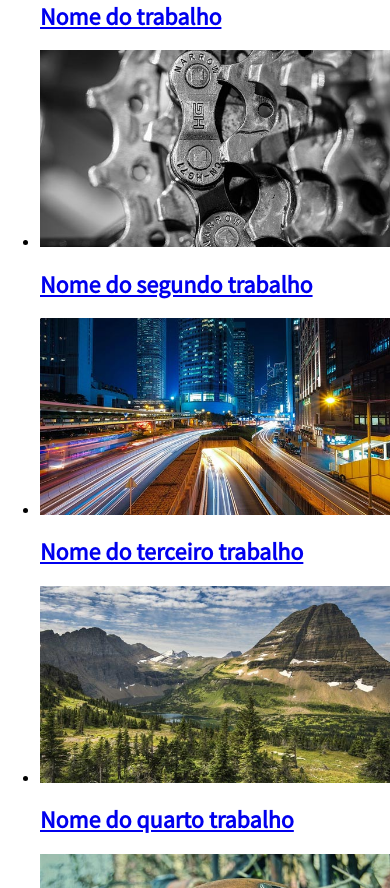
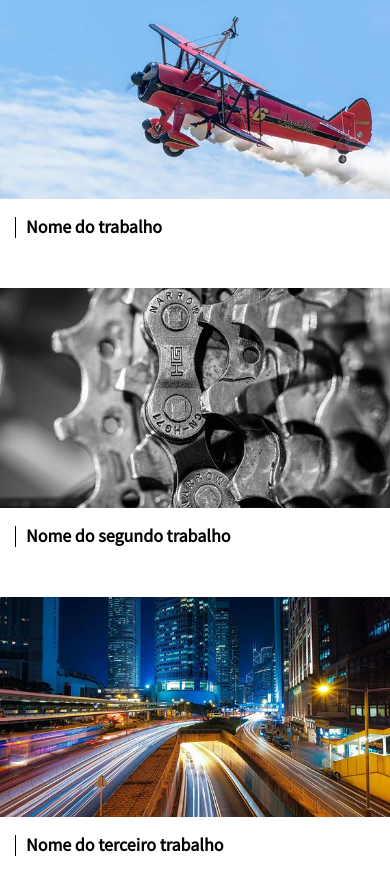
Before and after one commit to tattudc/home, a plain HTML site: page portifolio.html in a window 390 px wide. Shown: the part 796-1684 px from the top of the page. Drawn offline with Linux system fonts and the light colour scheme.

Commit message:
atualização portifolio
atualizado para mobile

```diff
--- /dev/null
+++ b/css/style-portifolio.css
@@ -0,0 +1,19 @@
+.lista-trabalho{
+    list-style: none;
+    padding: 0;
+}
+.lista-trabalho__item{
+    margin-left: -15px;
+    margin-right: -15px;
+    margin-bottom: 50px;
+}
+.lista-trabalho__item a{
+    text-decoration: none;
+}
+.lista-trabalho__titulo{
+    color: #000;
+    font-size: 18px;
+    margin-left: 15px;
+    border-left: 1px solid #000;
+    padding-left: 10px;
+}
--- a/portifolio.html
+++ b/portifolio.html
@@ -7,6 +7,8 @@
     <title>Tarcisio Câmara - Portifolio</title>
     <link rel="stylesheet" href="css/normalize.css">
     <link rel="stylesheet" href="css/style.css">
+    <link rel="stylesheet" href="css/style-sobre.css">
+    <link rel="stylesheet" href="css/style-portifolio.css">
 </head>
 <body>
     <header class="cabecalho">
@@ -23,46 +25,46 @@
     </header>
     <main>
         <article>
-            <header>
-                <h1>Portifolio</h1>
+            <header class="pagina-cabecalho">
+                <h1 class="pagina-cabecalho__titulo">Portifolio</h1>
             </header>
-            <section>
-                <p>Lorem ipsum dolor, sit amet consectetur adipisicing elit. Et, maiA prática cotidiana prova que o novo modelo estrutural aqui preconizado obstaculiza a apreciação da importância do orçamento setorial. Acima de tudo, é fundamental ressaltar que a mobilidade dos capitais internacionais facilita a criação das condições inegavelmente apropriadas. O incentivo ao avanço tecnológico, assim como a percepção das dificuldades desafia a capacidade de equalização das diretrizes de desenvolvimento para o futuro.ores provident voluptate consectetur nobis dolores dolorum ipsa nesciunt porro modi totam dolore</p>
+            <section class="pagina-conteudo">
+                <p class="text-center">Lorem ipsum dolor, sit amet consectetur adipisicing elit. Et, maiA prática cotidiana prova que o novo modelo estrutural aqui preconizado obstaculiza a apreciação da importância do orçamento setorial. Acima de tudo, é fundamental ressaltar que a mobilidade dos capitais internacionais facilita a criação das condições inegavelmente apropriadas. O incentivo ao avanço tecnológico, assim como a percepção das dificuldades desafia a capacidade de equalização das diretrizes de desenvolvimento para o futuro.ores provident voluptate consectetur nobis dolores dolorum ipsa nesciunt porro modi totam dolore</p>
                 <nav>
-                    <ul>
-                        <li>
+                    <ul class="lista-trabalho">
+                        <li class="lista-trabalho__item">
                             <a href="portfolio/aircraft-2806035_1280.jpg">
-                                <img src="portfolio/miniaturas/aircraft-2806035_min.jpg" alt="">
-                                <h2>Nome do trabalho</h2></a>
+                                <img class="lista-trabalho__img" src="portfolio/miniaturas/aircraft-2806035_min.jpg" alt="">
+                                <h2 class="lista-trabalho__titulo">Nome do trabalho</h2></a>
                         </li>
-                        <li>
+                        <li class="lista-trabalho__item">
                             <a href="portfolio/gear-2291916_1280.jpg">
-                                <img src="portfolio/miniaturas/gear-2291916_min.jpg" alt="">
-                                <h2>Nome do segundo trabalho</h2>
+                                <img class="lista-trabalho__img" src="portfolio/miniaturas/gear-2291916_min.jpg" alt="">
+                                <h2 class="lista-trabalho__titulo">Nome do segundo trabalho</h2>
                             </a>
                         </li>
-                        <li>
+                        <li class="lista-trabalho__item">
                             <a href="portfolio/hong-kong-1990268_1280.jpg">
-                                <img src="portfolio/miniaturas/hong-kong-1990268_min.jpg" alt="">
-                                <h2>Nome do terceiro trabalho</h2>
+                                <img class="lista-trabalho__img" src="portfolio/miniaturas/hong-kong-1990268_min.jpg" alt="">
+                                <h2 class="lista-trabalho__titulo">Nome do terceiro trabalho</h2>
                             </a>
                         </li>
-                        <li>
+                        <li class="lista-trabalho__item">
                             <a href="portfolio/landscape-2268775_1280.jpg">
-                                <img src="portfolio/miniaturas/landscape-2268775_min.jpg">
-                                <h2>Nome do quarto trabalho</h2>
+                                <img class="lista-trabalho__img" src="portfolio/miniaturas/landscape-2268775_min.jpg">
+                                <h2 class="lista-trabalho__titulo">Nome do quarto trabalho</h2>
                             </a>
                         </li>
-                        <li>
+                        <li class="lista-trabalho__item">
                             <a href="portfolio/saddle-2614038_1280.jpg">
-                                <img src="portfolio/miniaturas/saddle-2614038_min.jpg">
-                                <h2>Nome do quinto trabalho</h2>
+                                <img class="lista-trabalho__img" src="portfolio/miniaturas/saddle-2614038_min.jpg">
+                                <h2 class="lista-trabalho__titulo">Nome do quinto trabalho</h2>
                             </a>
                         </li>
-                        <li>
+                        <li class="lista-trabalho__item">
                             <a href="portfolio/town-2430571_1920.jpg">
-                                <img src="portfolio/miniaturas/town-2430571_min.jpg">
-                                <h2>Nome do sexto trabalho</h2>
+                                <img class="lista-trabalho__img" src="portfolio/miniaturas/town-2430571_min.jpg">
+                                <h2 class="lista-trabalho__titulo">Nome do sexto trabalho</h2>
                             </a>
                         </li>
                     </ul>
```
